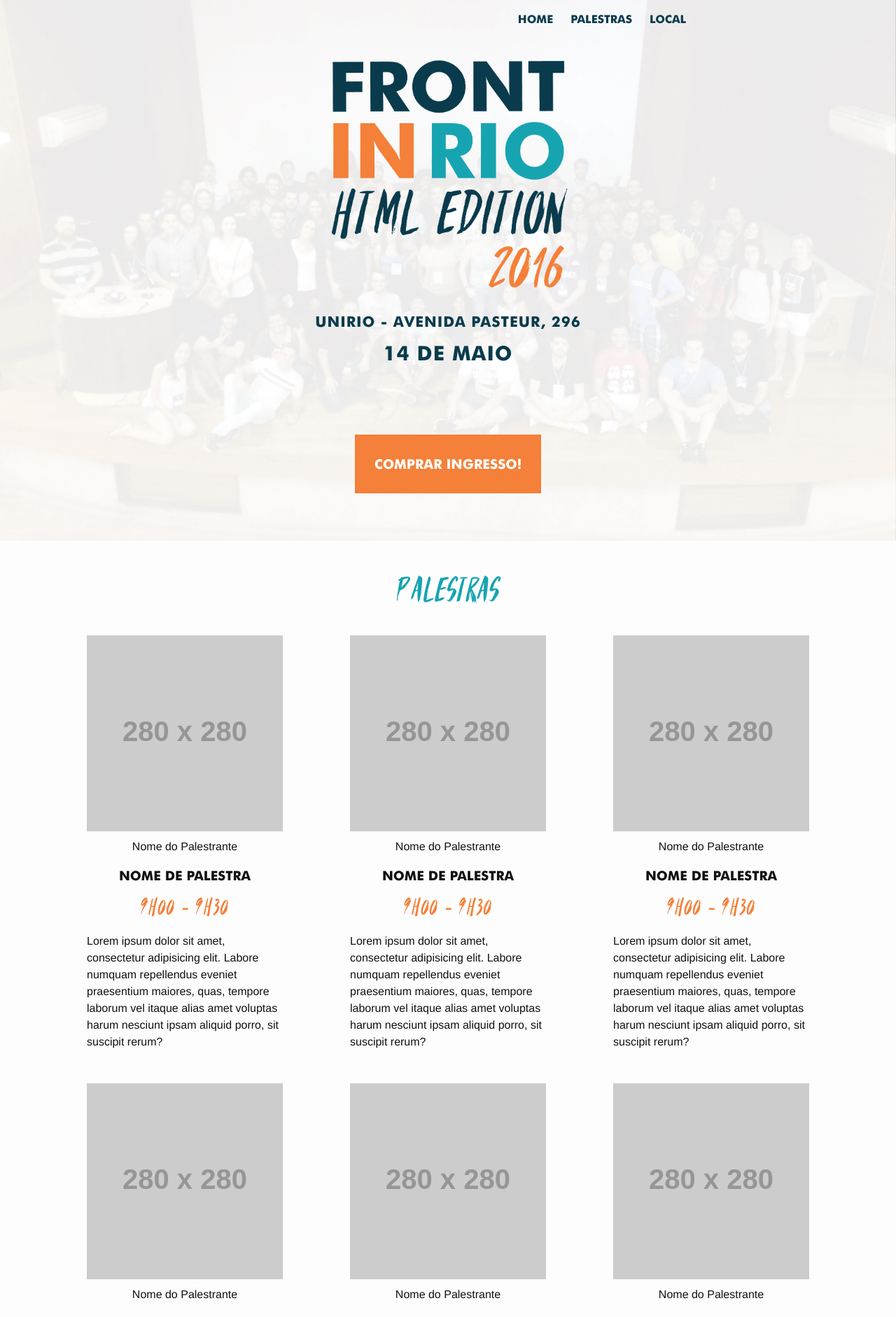
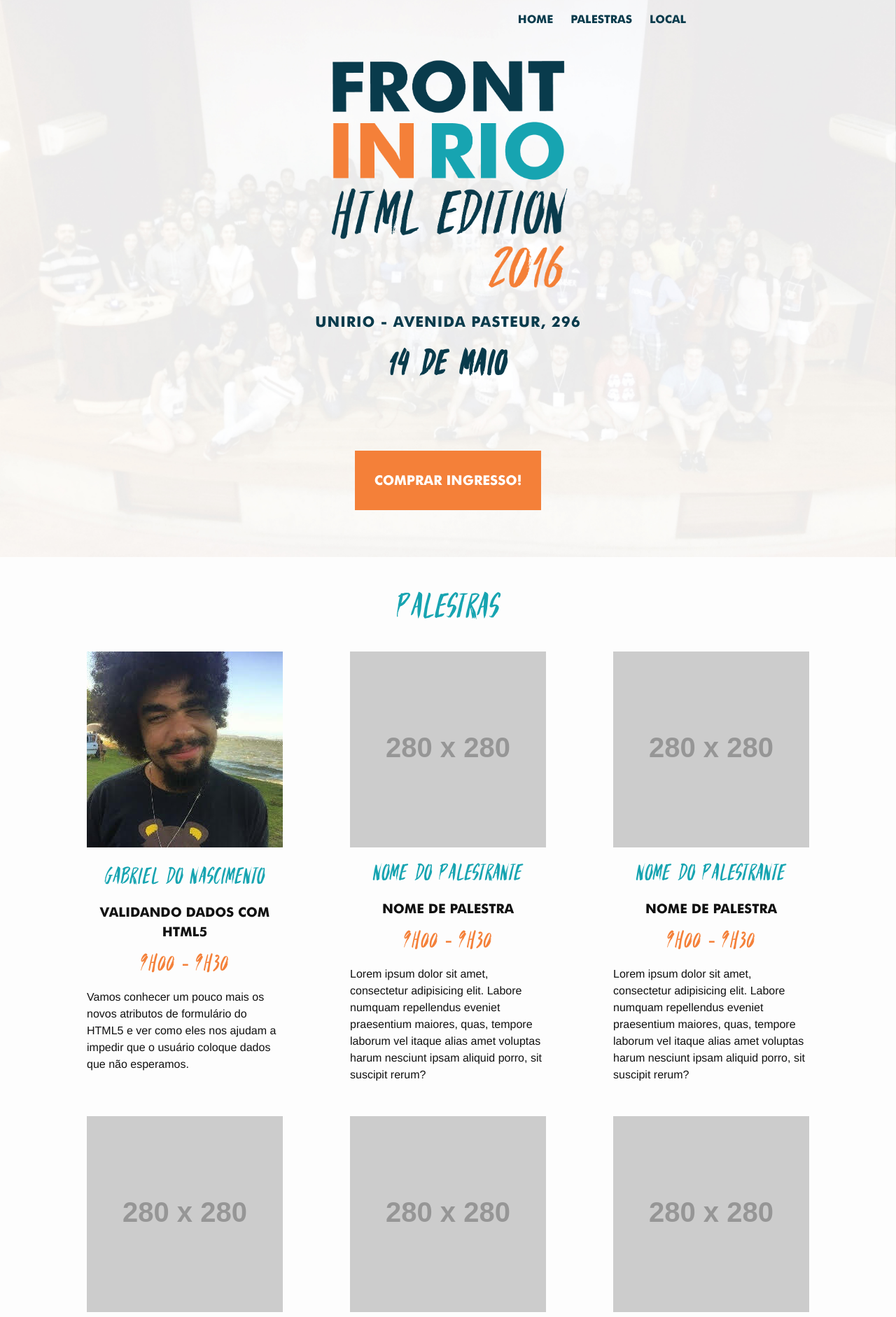
Before and after one commit to frontinrio/2016, a Jekyll site: the page built from index.html, in a window 1280 px wide. Shown: the top 1882 px of the page at 70% size. Built offline with Jekyll 4.4.1, drawn with Linux system fonts in a browser that asks for light colours.

Commit message:
add talker

```diff
--- a/css/main.scss
+++ b/css/main.scss
@@ -146,6 +146,7 @@ h1{
 }
 .event-date {
 	color: $brand-color;
+	font-family: "parabolaregular", sans-serif;
 }
 
 a.btn {
@@ -179,6 +180,9 @@ a.btn {
 
 .schedule {
 	padding: 2em;
+	figure {
+		position: relative;
+	}
 	h2 {
 		font-family: "parabolaregular", sans-serif;
 		font-size: 3em;
@@ -195,6 +199,9 @@ a.btn {
 		}
 		.talker-name {
 			margin-top: 10px;
+			font-family: "parabolaregular", sans-serif;
+			font-size: 2em;
+			color: $brand-color-3;
 		}
 		.talk-hour {
 			font-family: "parabolaregular", sans-serif;
@@ -233,7 +240,7 @@ a.btn {
 		display: flex;
 		flex-wrap: wrap;
 		justify-content: center;
-		align-items: center;
+		align-items: flex-start;
 		align-content: flex-start;
 		text-align: center;
 		li {
@@ -289,7 +296,7 @@ a.btn {
 		}
 	}
 	.event-date {
-		font-size: 1.8rem;
+		font-size: 3rem;
 	}
 	.cta-btns {
 		margin-top: 5%;
--- a/index.html
+++ b/index.html
@@ -23,11 +23,14 @@ layout: main
     <h2>Palestras</h2>
     <ul class="schedule-list">
         <li class="talker">
-            <img src="http://placehold.it/280x280" alt="">
-            <p class="talker-name">Nome do Palestrante</p>
-            <h3 class="talk-name">Nome de palestra</h3>
+        	<figure>
+            	<img src="assets/img/gabriel.jpg" alt="foto palestrante gabriel nascimento" width="280" height="280">
+            	<!-- <figcaption>Desenvolvedor há 5 anos, já passou por empresas de turismo, educação, e-commerce e o governo do estado. Há pouco tempo entendeu que precisa contribuir com a comunidade para que todos possam crescer.</figcaption> -->
+            </figure>
+            <p class="talker-name">Gabriel do Nascimento</p>
+            <h3 class="talk-name">Validando dados com HTML5</h3>
             <p class="talk-hour">9h00 - 9h30</p>
-            <p class="talk-description">Lorem ipsum dolor sit amet, consectetur adipisicing elit. Labore numquam repellendus eveniet praesentium maiores, quas, tempore laborum vel itaque alias amet voluptas harum nesciunt ipsam aliquid porro, sit suscipit rerum?</p>
+            <p class="talk-description">Vamos conhecer um pouco mais os novos atributos de formulário do HTML5 e ver como eles nos ajudam a impedir que o usuário coloque dados que não esperamos.</p>
         </li>
         <li class="talker">
             <img src="http://placehold.it/280x280" alt="">
```
Also changed, not shown: assets/img/gabriel.jpg (added). Lines whose indentation alone changed are shown as unchanged.
